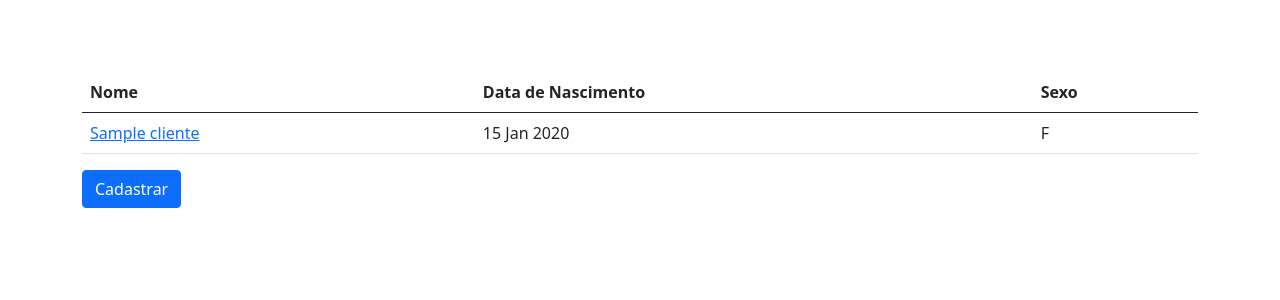
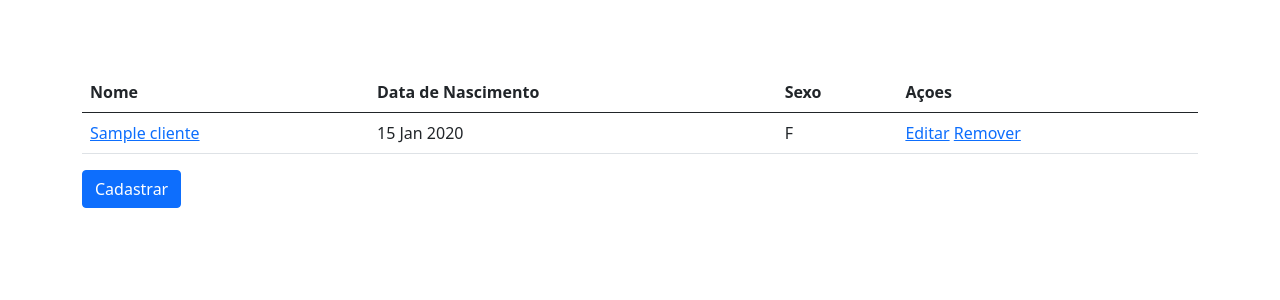
Before and after one commit to DanielDlc/Django, a Django app: page /clientes/listar in a window 1280 px wide. Shown: the top 300 px of the page. Run offline with Django 3.2, Linux system fonts and the light colour scheme; tables that the repository leaves empty hold one stand-in row (Sample ...).

Commit message:
edtiar clientes

```diff
--- a/tw_clientes/clientes/templates/clientes/lista_clientes.html
+++ b/tw_clientes/clientes/templates/clientes/lista_clientes.html
@@ -6,6 +6,7 @@
       <th>Nome</th>
       <th>Data de Nascimento</th>
       <th>Sexo</th>
+      <th>Açoes</th>
     </tr>
   </thead>
   <tbody>
@@ -14,6 +15,10 @@
       <td><a href="{% url 'listar_cliente_id' i.id %}"> {{i.nome}}</a></td>
       <td>{{i.data_nascimento | date:"d M Y"}}</td>
       <td>{{i.sexo}}</td>
+      <td>
+        <a href="{% url 'editar_cliente' i.id %}">Editar</a>
+        <a href="#">Remover</a>
+      </td>
     </tr>
     {% endfor %}
   </tbody>
```
